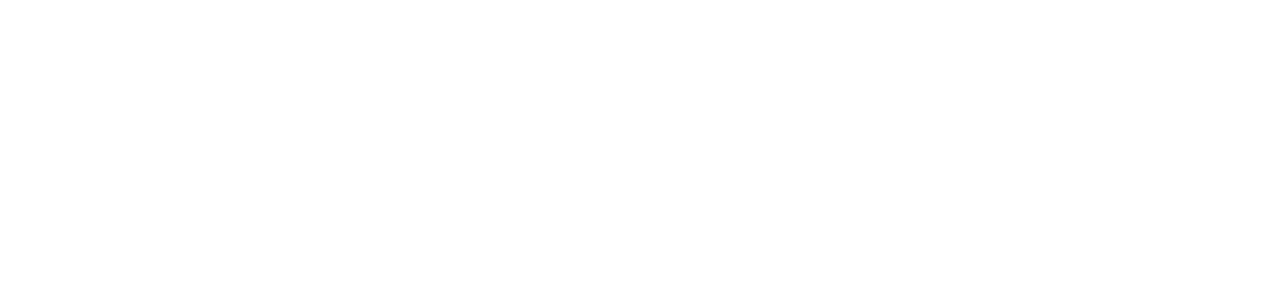
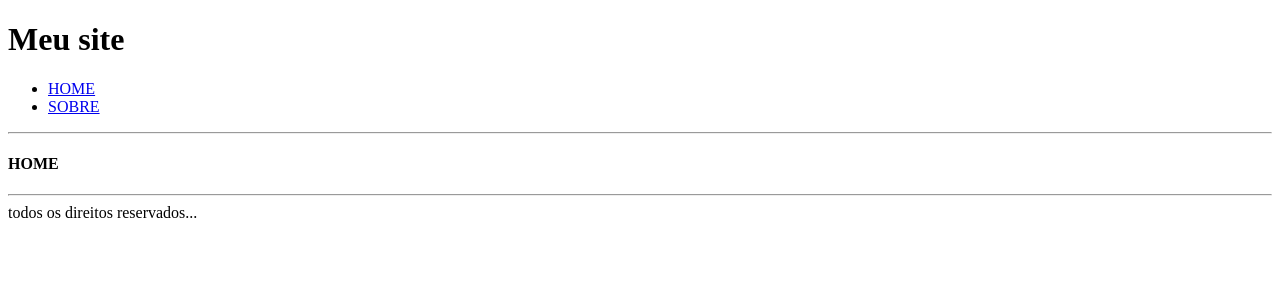
Before and after one commit to Juniorcorpse/react-1, a React (Create React App) app: page / in a window 1280 px wide. Shown: the top 300 px of the page. Built offline with nearby package versions, Linux system fonts and the light colour scheme.

Commit message:
Router Basic

```diff
--- a/src/App.js
+++ b/src/App.js
@@ -1,13 +1,41 @@
 import React from 'react';
+import { BrowserRouter, Switch, Route, Link } from 'react-router-dom';
 import './App.css';
+import Home from './pages/Home';
+import Sobre from './pages/Sobre';
 
 
 function App() {
 
   return(
-    <>
-
-    </>
+    <BrowserRouter>
+      <header>
+        <h1>Meu site</h1>
+        <nav>
+          <ul>
+            <li>
+              <Link to="/" >HOME</Link>
+            </li>
+            <li>
+              <Link to="/sobre" >SOBRE</Link>
+            </li>
+          </ul>
+        </nav>
+      </header>
+      <hr/>
+      <Switch>
+        <Route exact path="/">
+         <Home />
+        </Route>
+        <Route path="/sobre">
+         <Sobre />
+        </Route>
+      </Switch>
+      <hr/>
+      <footer>
+todos os direitos reservados...
+      </footer>
+    </BrowserRouter>
   );
 }
 
--- /dev/null
+++ b/src/pages/Home.js
@@ -0,0 +1,10 @@
+import React from 'react';
+
+function Home(){
+    return(
+        <div>
+    <h4>HOME</h4>
+        </div>
+    );
+}
+export default Home;
--- /dev/null
+++ b/src/pages/Sobre.js
@@ -0,0 +1,10 @@
+import React from 'react';
+
+function Sobre(){
+    return(
+        <div>
+    <h4>SOBRE</h4>
+        </div>
+    );
+}
+export default Sobre;
```
Also changed, not shown: 1 other file (tests, documents, lock files or other folders).
